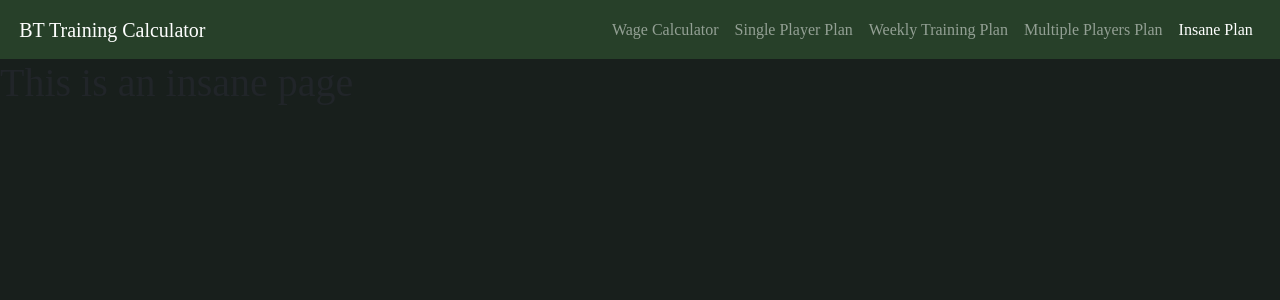
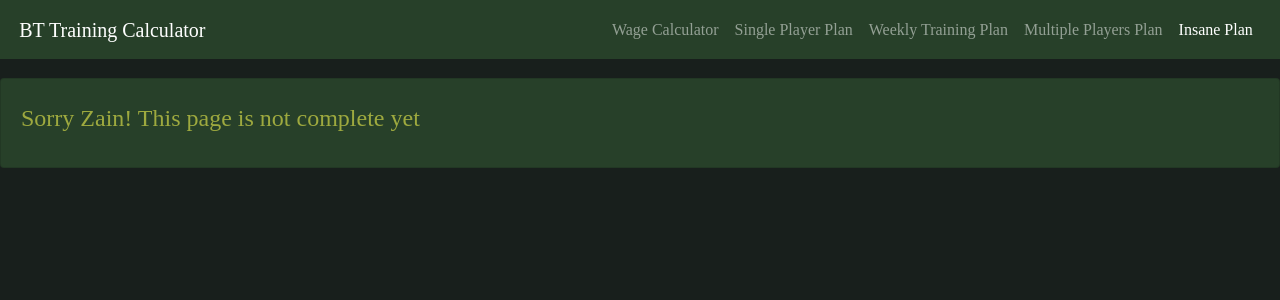
Before and after one commit to naufalaar/training-calc, a Vue app: page /insane in a window 1280 px wide. Shown: the top 300 px of the page. Built offline with nearby package versions, Linux system fonts and the light colour scheme; a web font is replaced by a local one.

Commit message:
Added message to Insane Mode

```diff
--- a/src/views/Insane.vue
+++ b/src/views/Insane.vue
@@ -1,5 +1,9 @@
 <template>
-  <div class="about">
-    <h1>This is an insane page</h1>
+  <div>
+    <b-card class="mt-3 mb-2" bg-variant="primary" text-variant="light">
+      <b-card-text>
+        <h4 class="text-secondary py-1">Sorry Zain! This page is not complete yet</h4>
+      </b-card-text>
+    </b-card>
   </div>
 </template>
```
